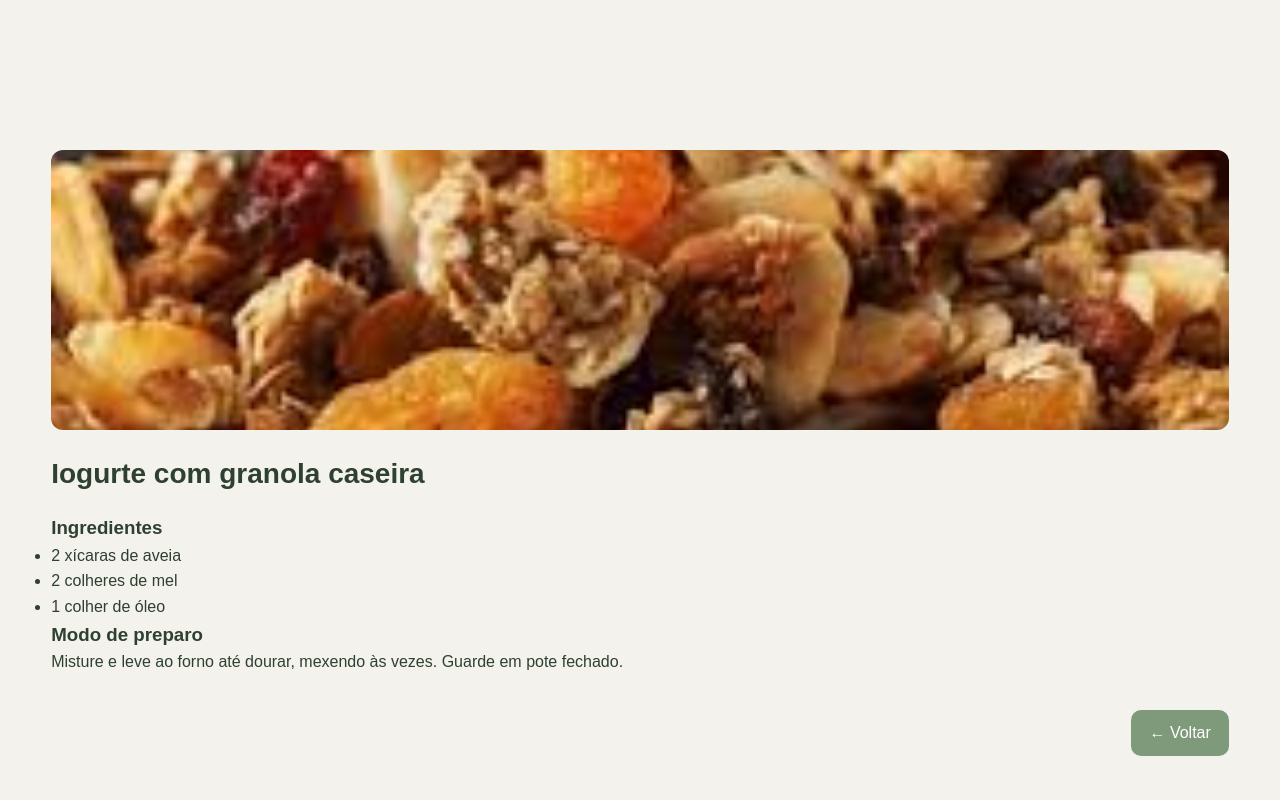
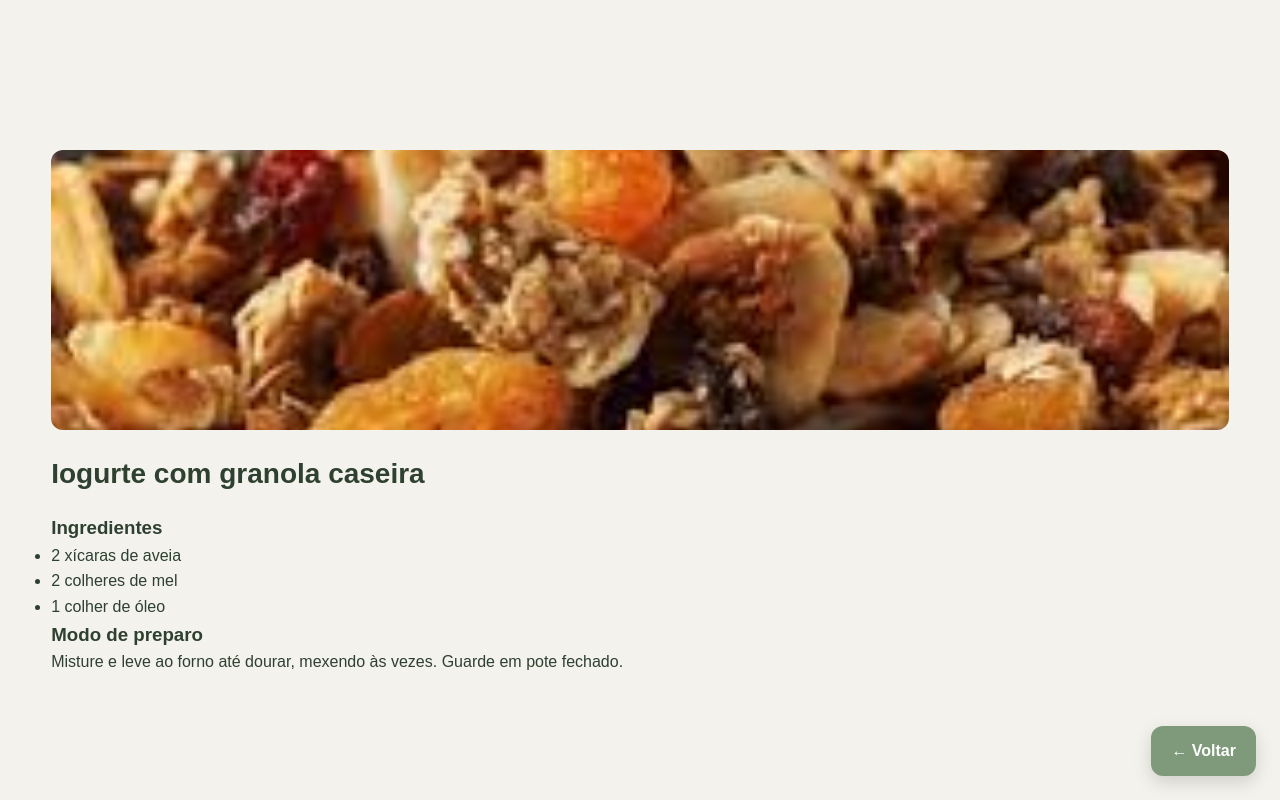
Before and after one commit to L-dalpra/Let-cia_site, a plain HTML site: page granola.html in a window 1280 px wide. Drawn offline with Linux system fonts and the light colour scheme.

Commit message:
Update style.css

```diff
--- a/style.css
+++ b/style.css
@@ -475,4 +475,35 @@ img {
     height: 300px;
     margin-top: 20px;
   }
+
 }
+/* BOTÃO VOLTAR — FIXO NO CANTO INFERIOR DIREITO */
+.btn-voltar {
+  position: fixed;
+  bottom: 24px;
+  right: 24px;
+
+  background: var(--sage-500);
+  color: #fff;
+  padding: 12px 20px;
+  border-radius: 12px;
+
+  font-size: 16px;
+  font-weight: 600;
+  text-decoration: none;
+  box-shadow: 0 6px 18px rgba(0,0,0,0.15);
+
+  transition: 0.25s ease;
+  z-index: 999;
+}
+
+.btn-voltar:hover {
+  background: var(--sage-700);
+  transform: translateY(-3px);
+}
+
+/* DARK MODE */
+.dark .btn-voltar {
+  background: var(--accent-dark);
+  color: #1d1f1b;
+}
```
